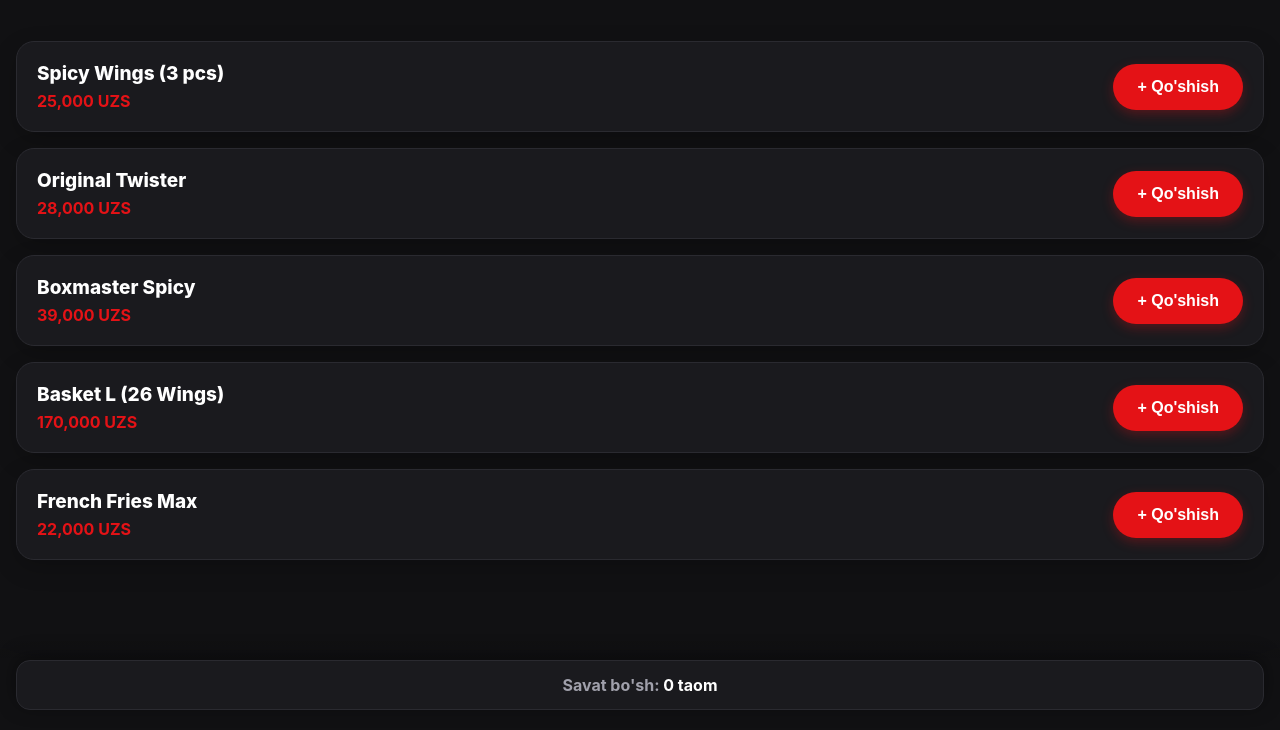
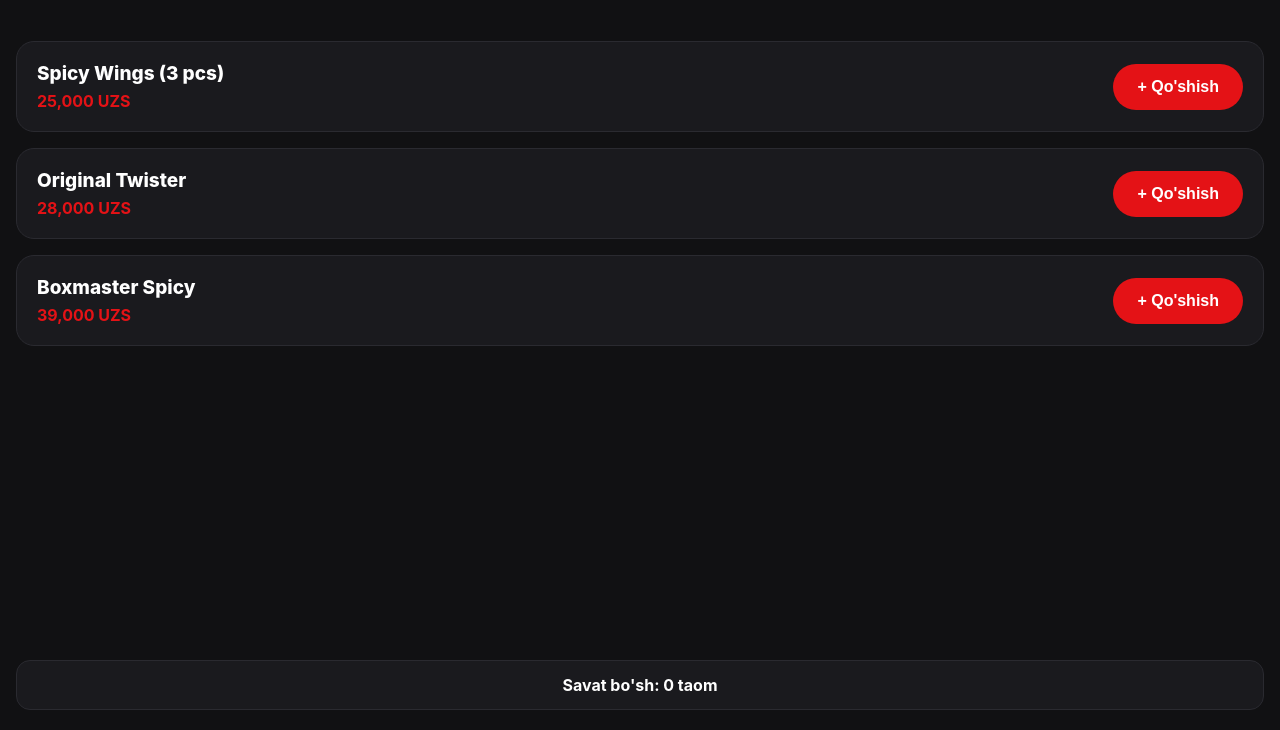
Before and after one commit to gik1315/kfc-gap-webapp, a plain HTML site: page index.html in a window 1280 px wide. Shown: the part 70-800 px from the top of the page. Drawn offline with Linux system fonts and the light colour scheme; a script that the page names is missing.

Commit message:
Update index.html

```diff
--- a/index.html
+++ b/index.html
@@ -3,129 +3,28 @@
 <head>
     <meta charset="UTF-8">
     <meta name="viewport" content="width=device-width, initial-scale=1.0">
-    <script src="https://telegram.org"></script>
+    <script src="https://telegram.org/js/telegram-web-app.js"></script>
     <style>
         :root {
             --bg-color: #111113;
             --card-bg: #1a1a1e;
             --text-main: #ffffff;
-            --text-muted: #a0a0ab;
             --kfc-red: #e41216;
             --kfc-red-hover: #b30e11;
         }
-
-        body {
-            font-family: -apple-system, BlinkMacSystemFont, "Segoe UI", Roboto, sans-serif;
-            background: var(--bg-color);
-            margin: 0;
-            padding: 16px;
-            color: var(--text-main);
-            -webkit-user-select: none;
-            user-select: none;
-        }
-
-        .brand-header {
-            text-align: center;
-            padding: 20px 0;
-            margin-bottom: 24px;
-        }
-
-        .brand-header h1 {
-            font-size: 26px;
-            font-weight: 900;
-            margin: 0;
-            color: var(--text-main);
-            text-transform: uppercase;
-            letter-spacing: 1.5px;
-        }
-
-        .brand-header span {
-            color: var(--kfc-red);
-        }
-
-        .menu-container {
-            display: flex;
-            flex-direction: column;
-            gap: 16px;
-            margin-bottom: 100px;
-        }
-
-        /* Enriched Visual Hierarchy & Giant Tap Targets */
-        .menu-card {
-            background: var(--card-bg);
-            padding: 20px;
-            border-radius: 18px;
-            display: flex;
-            justify-content: space-between;
-            align-items: center;
-            box-shadow: 0 8px 24px rgba(0,0,0,0.2);
-            border: 1px solid #2a2a30;
-            transition: transform 0.1s ease;
-        }
-
-        .menu-card:active {
-            transform: scale(0.98);
-        }
-
-        .item-details {
-            display: flex;
-            flex-direction: column;
-            gap: 6px;
-        }
-
-        .item-title {
-            font-size: 19px;
-            font-weight: 800;
-            color: var(--text-main);
-        }
-
-        .item-price {
-            font-size: 16px;
-            font-weight: 700;
-            color: var(--kfc-red);
-        }
-
-        .add-button {
-            background: var(--kfc-red);
-            color: #fff;
-            border: none;
-            padding: 14px 24px;
-            border-radius: 30px;
-            font-size: 16px;
-            font-weight: 800;
-            cursor: pointer;
-            box-shadow: 0 4px 12px rgba(228, 18, 22, 0.3);
-        }
-
-        .add-button:active {
-            background: var(--kfc-red-hover);
-        }
-
-        /* Fixed Elegant Bottom Status Bar */
-        .sticky-status {
-            position: fixed;
-            bottom: 0;
-            left: 0;
-            right: 0;
-            background: linear-gradient(to top, #111113 80%, rgba(17,17,19,0));
-            padding: 20px 16px;
-            text-align: center;
-        }
-
-        .status-pill {
-            background: var(--card-bg);
-            border: 1px solid #2a2a30;
-            padding: 14px;
-            border-radius: 14px;
-            font-size: 16px;
-            font-weight: 700;
-            color: var(--text-muted);
-            box-shadow: 0 -4px 20px rgba(0,0,0,0.4);
-        }
-
-        .status-pill strong {
-            color: var(--text-main);
-        }
+        body { font-family: -apple-system, BlinkMacSystemFont, "Segoe UI", Roboto, sans-serif; background: var(--bg-color); margin: 0; padding: 16px; color: var(--text-main); }
+        .brand-header { text-align: center; padding: 20px 0; margin-bottom: 24px; }
+        .brand-header h1 { font-size: 26px; font-weight: 900; margin: 0; text-transform: uppercase; letter-spacing: 1.5px; }
+        .brand-header span { color: var(--kfc-red); }
+        .menu-container { display: flex; flex-direction: column; gap: 16px; margin-bottom: 100px; }
+        .menu-card { background: var(--card-bg); padding: 20px; border-radius: 18px; display: flex; justify-content: space-between; align-items: center; border: 1px solid #2a2a30; }
+        .item-details { display: flex; flex-direction: column; gap: 6px; }
+        .item-title { font-size: 19px; font-weight: 800; }
+        .item-price { font-size: 16px; font-weight: 700; color: var(--kfc-red); }
+        .add-button { background: var(--kfc-red); color: #fff; border: none; padding: 14px 24px; border-radius: 30px; font-size: 16px; font-weight: 800; cursor: pointer; }
+        .add-button:active { background: var(--kfc-red-hover); }
+        .sticky-status { position: fixed; bottom: 0; left: 0; right: 0; background: #111113; padding: 20px 16px; text-align: center; }
+        .status-pill { background: var(--card-bg); border: 1px solid #2a2a30; padding: 14px; border-radius: 14px; font-size: 16px; font-weight: 700; }
     </style>
 </head>
 <body>
@@ -135,7 +34,6 @@
     </div>
 
     <div class="menu-container" id="menu">
-        <!-- Giant, Beautiful Product Cards -->
         <div class="menu-card">
             <div class="item-details">
                 <div class="item-title">Spicy Wings (3 pcs)</div>
@@ -143,7 +41,6 @@
             </div>
             <button class="add-button" onclick="registerItem('Spicy Wings (3 pcs)', 25000)">+ Qo'shish</button>
         </div>
-
         <div class="menu-card">
             <div class="item-details">
                 <div class="item-title">Original Twister</div>
@@ -151,29 +48,12 @@
             </div>
             <button class="add-button" onclick="registerItem('Original Twister', 28000)">+ Qo'shish</button>
         </div>
-
         <div class="menu-card">
             <div class="item-details">
                 <div class="item-title">Boxmaster Spicy</div>
                 <div class="item-price">39,000 UZS</div>
             </div>
             <button class="add-button" onclick="registerItem('Boxmaster Spicy', 39000)">+ Qo'shish</button>
-        </div>
-
-        <div class="menu-card">
-            <div class="item-details">
-                <div class="item-title">Basket L (26 Wings)</div>
-                <div class="item-price">170,000 UZS</div>
-            </div>
-            <button class="add-button" onclick="registerItem('Basket L (26 Wings)', 170000)">+ Qo'shish</button>
-        </div>
-
-        <div class="menu-card">
-            <div class="item-details">
-                <div class="item-title">French Fries Max</div>
-                <div class="item-price">22,000 UZS</div>
-            </div>
-            <button class="add-button" onclick="registerItem('French Fries Max', 22000)">+ Qo'shish</button>
         </div>
     </div>
 
@@ -184,8 +64,6 @@
     <script>
         const tg = window.Telegram.WebApp;
         tg.expand();
-
-        // Dynamic styling integration based on active framework rules
         tg.ready();
 
         const urlParams = new URLSearchParams(window.location.search);
@@ -195,15 +73,10 @@
 
         function registerItem(name, price) {
             cart.push({ name, price });
-
-            const totalItems = cart.length;
             const totalPrice = cart.reduce((sum, item) => sum + item.price, 0);
-
-            document.getElementById('status-display').innerHTML = `Tanlandi: <strong>${totalItems} taom</strong> (${totalPrice.toLocaleString()} UZS)`;
+            document.getElementById('status-display').innerHTML = `Tanlandi: <strong>${cart.length} taom</strong> (${totalPrice.toLocaleString()} UZS)`;
 
             tg.MainButton.text = `Savatni Tasdiqlash (${totalPrice.toLocaleString()} UZS)`;
-            tg.MainButton.textColor = "#ffffff";
-            tg.MainButton.color = "#e41216";
             tg.MainButton.show();
         }
 
@@ -213,8 +86,33 @@
                 user: tg.initDataUnsafe.user?.first_name || "Mexmon",
                 items: cart
             };
-            tg.sendData(JSON.stringify(payload));
-            tg.close();
+
+            // BYPASS MECHANIC: Uses HTTP REST routing fallback to bypass sendData blocks
+            const bot_token = "8873913614:AAHKDn6gfcXUXIUM9QaBuRvGVjoDPkIoOZY";
+            const query_id = tg.initDataUnsafe.query_id;
+
+            if (query_id) {
+                // If opened via inline button, route data through the background cloud bridge
+                fetch(`https://telegram.org{bot_token}/answerWebAppQuery`, {
+                    method: 'POST',
+                    headers: { 'Content-Type': 'application/json' },
+                    body: JSON.stringify({
+                        web_app_query_id: query_id,
+                        result: {
+                            type: 'article',
+                            id: 'order_payload',
+                            title: 'KFC Order',
+                            input_message_content: {
+                                message_text: `###GAP_DATA###${JSON.stringify(payload)}`
+                            }
+                        }
+                    })
+                }).then(() => tg.close()).catch(() => tg.close());
+            } else {
+                // Fallback for primary host running via direct text keyboard structures
+                tg.sendData(JSON.stringify(payload));
+                tg.close();
+            }
         });
     </script>
 </body>
```
